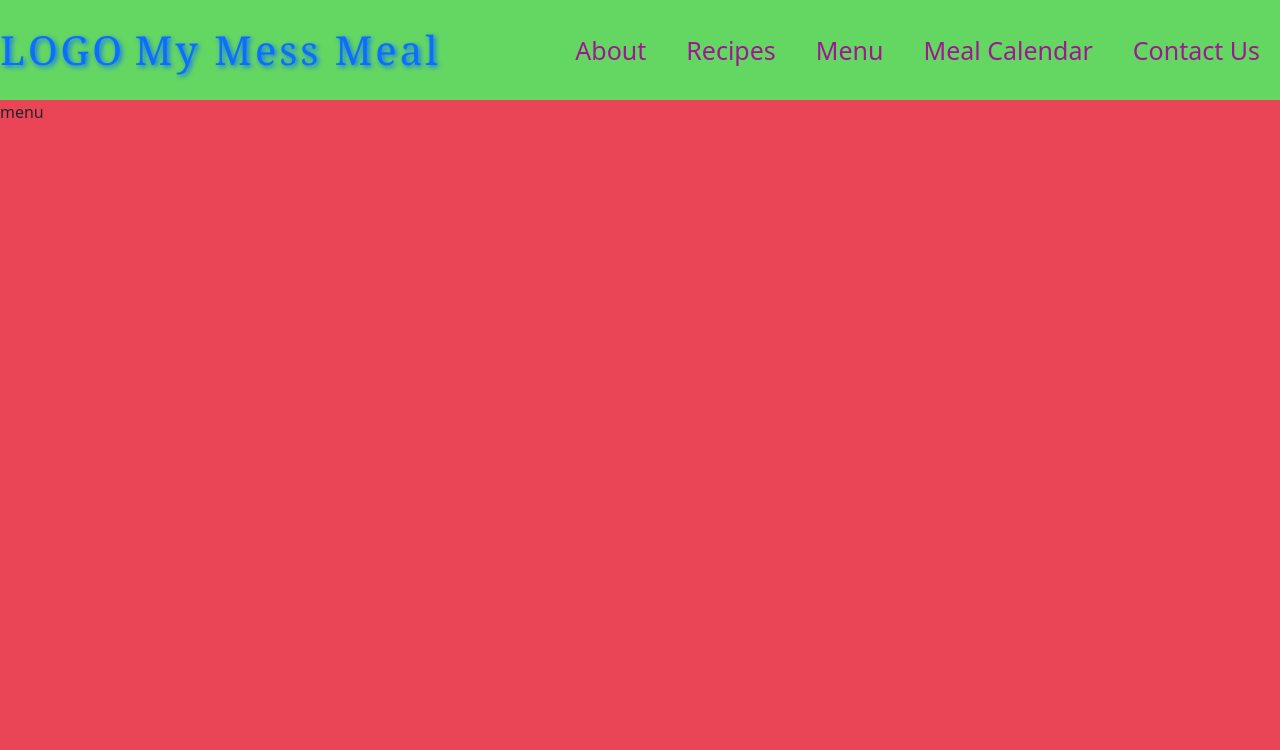
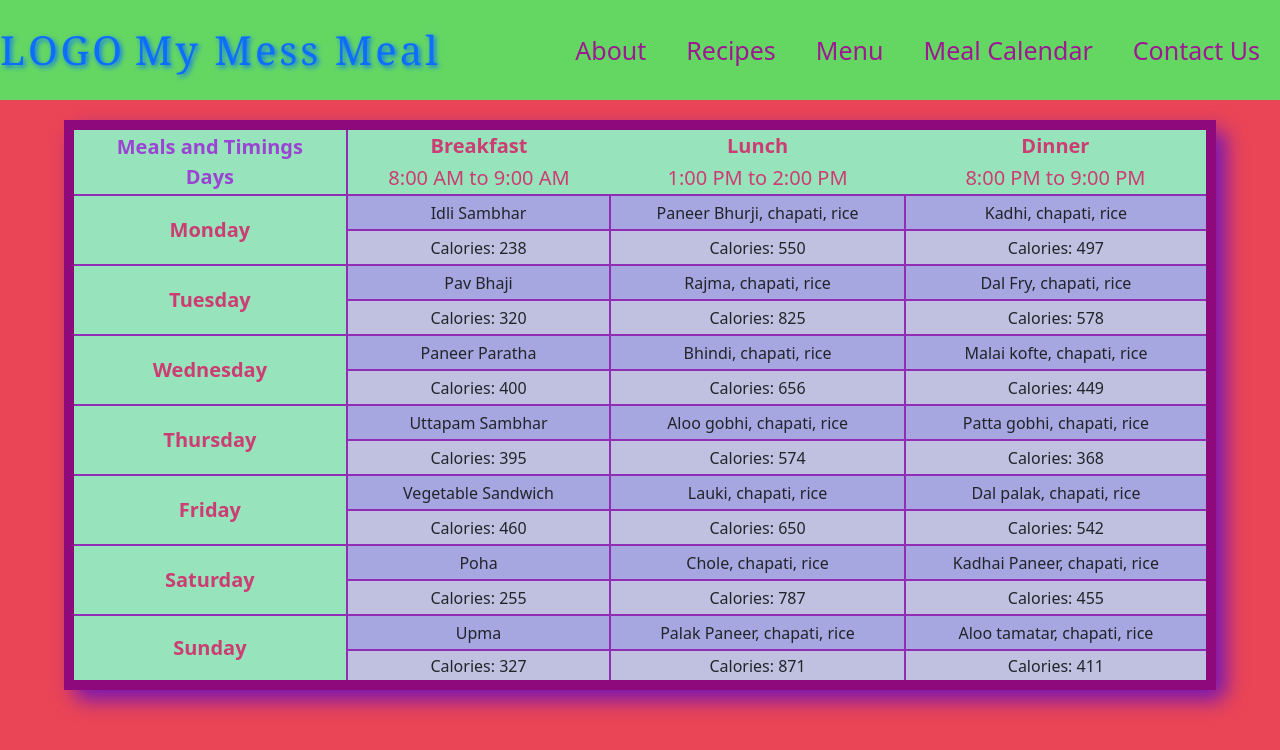
Before and after one commit to s4shreya/my-mess-meal, a React (Create React App) app: page /menu in a window 1280 px wide. Shown: the top 750 px of the page. Built offline with nearby package versions, Linux system fonts and the light colour scheme.

Commit message:
created menu page

```diff
--- a/src/components/menu-items/MenuItemsList.js
+++ b/src/components/menu-items/MenuItemsList.js
@@ -1,26 +1,112 @@
+import { useContext } from "react";
 
-
-const menu = [
-    {
-      id: 1,
-      breakfast: "Idli Sambhar",
-      lunch: "Rajma Chawal",
-      dinner: "Dal Chapati",
-    },
-    { id: 1, breakfast: "", lunch: "", dinner: "" },
-    { id: 1, breakfast: "", lunch: "", dinner: "" },
-    { id: 1, breakfast: "", lunch: "", dinner: "" },
-    { id: 1, breakfast: "", lunch: "", dinner: "" },
-    { id: 1, breakfast: "", lunch: "", dinner: "" },
-    { id: 1, breakfast: "", lunch: "", dinner: "" },
-  ];
+import styles from "./MenuItemsList.module.css";
+import MenuContext from "../../store/menu-context";
 
 function MenuItemsList() {
-    return (
-        <div>
-            menu items list
-        </div>
-    );
+  const menuCtxt = useContext(MenuContext);
+
+  return (
+    <div>
+      <table className={styles.menuTable}>
+        <thead className={styles.tableHeader}>
+          <tr>
+            <th rowSpan={2} className={styles.main}>
+              Meals and Timings <br />
+              Days
+            </th>
+            <th>Breakfast</th>
+            <th>Lunch</th>
+            <th>Dinner</th>
+          </tr>
+          <tr>
+            <td>8:00 AM to 9:00 AM</td>
+            <td>1:00 PM to 2:00 PM</td>
+            <td>8:00 PM to 9:00 PM</td>
+          </tr>
+        </thead>
+        <tbody className={styles.tableBody}>
+          <tr>
+            <th rowSpan={2}>Monday</th>
+            <td>{menuCtxt.menuItems[0][0].name}</td>
+            <td>{menuCtxt.menuItems[1][0].name}</td>
+            <td>{menuCtxt.menuItems[2][0].name}</td>
+          </tr>
+          <tr>
+            <td>Calories: {menuCtxt.menuItems[0][0].calories}</td>
+            <td>Calories: {menuCtxt.menuItems[1][0].calories}</td>
+            <td>Calories: {menuCtxt.menuItems[2][0].calories}</td>
+          </tr>
+          <tr>
+            <th rowSpan={2}>Tuesday</th>
+            <td>{menuCtxt.menuItems[0][1].name}</td>
+            <td>{menuCtxt.menuItems[1][1].name}</td>
+            <td>{menuCtxt.menuItems[2][1].name}</td>
+          </tr>
+          <tr>
+            <td>Calories: {menuCtxt.menuItems[0][1].calories}</td>
+            <td>Calories: {menuCtxt.menuItems[1][1].calories}</td>
+            <td>Calories: {menuCtxt.menuItems[2][1].calories}</td>
+          </tr>
+          <tr>
+            <th rowSpan={2}>Wednesday</th>
+            <td>{menuCtxt.menuItems[0][2].name}</td>
+            <td>{menuCtxt.menuItems[1][2].name}</td>
+            <td>{menuCtxt.menuItems[2][2].name}</td>
+          </tr>
+          <tr>
+            <td>Calories: {menuCtxt.menuItems[0][2].calories}</td>
+            <td>Calories: {menuCtxt.menuItems[1][2].calories}</td>
+            <td>Calories: {menuCtxt.menuItems[2][2].calories}</td>
+          </tr>
+          <tr>
+            <th rowSpan={2}>Thursday</th>
+            <td>{menuCtxt.menuItems[0][3].name}</td>
+            <td>{menuCtxt.menuItems[1][3].name}</td>
+            <td>{menuCtxt.menuItems[2][3].name}</td>
+          </tr>
+          <tr>
+            <td>Calories: {menuCtxt.menuItems[0][3].calories}</td>
+            <td>Calories: {menuCtxt.menuItems[1][3].calories}</td>
+            <td>Calories: {menuCtxt.menuItems[2][3].calories}</td>
+          </tr>
+          <tr>
+            <th rowSpan={2}>Friday</th>
+            <td>{menuCtxt.menuItems[0][4].name}</td>
+            <td>{menuCtxt.menuItems[1][4].name}</td>
+            <td>{menuCtxt.menuItems[2][4].name}</td>
+          </tr>
+          <tr>
+            <td>Calories: {menuCtxt.menuItems[0][4].calories}</td>
+            <td>Calories: {menuCtxt.menuItems[1][4].calories}</td>
+            <td>Calories: {menuCtxt.menuItems[2][4].calories}</td>
+          </tr>
+          <tr>
+            <th rowSpan={2}>Saturday</th>
+            <td>{menuCtxt.menuItems[0][5].name}</td>
+            <td>{menuCtxt.menuItems[1][5].name}</td>
+            <td>{menuCtxt.menuItems[2][5].name}</td>
+          </tr>
+          <tr>
+            <td>Calories: {menuCtxt.menuItems[0][5].calories}</td>
+            <td>Calories: {menuCtxt.menuItems[1][5].calories}</td>
+            <td>Calories: {menuCtxt.menuItems[2][5].calories}</td>
+          </tr>
+          <tr>
+            <th rowSpan={2}>Sunday</th>
+            <td>{menuCtxt.menuItems[0][6].name}</td>
+            <td>{menuCtxt.menuItems[1][6].name}</td>
+            <td>{menuCtxt.menuItems[2][6].name}</td>
+          </tr>
+          <tr>
+            <td>Calories: {menuCtxt.menuItems[0][6].calories}</td>
+            <td>Calories: {menuCtxt.menuItems[1][6].calories}</td>
+            <td>Calories: {menuCtxt.menuItems[2][6].calories}</td>
+          </tr>
+        </tbody>
+      </table>
+    </div>
+  );
 }
 
 export default MenuItemsList;
--- /dev/null
+++ b/src/components/menu-items/MenuItemsList.module.css
@@ -0,0 +1,45 @@
+.heading {
+  font-size: 30px;
+  color: whitesmoke;
+  text-align: center;
+  padding: 0;
+  font-weight: 700;
+  letter-spacing: 3px;
+}
+
+.menuTable {
+  caption-side: top;
+  border: 10px solid rgb(142, 10, 124);
+  border-radius: 10px;
+  margin: auto;
+  width: 90%;
+  background-color: rgb(166, 166, 224);
+  box-shadow: 10px 10px 20px rgb(117, 22, 180);
+  margin-top: 20px;
+}
+
+.tableHeader,
+.tableBody th {
+  text-align: center;
+  font-size: 20px;
+  color: rgb(203, 61, 115);
+  background-color: rgb(151, 228, 188);
+  border: 2px solid rgb(145, 45, 181);
+}
+
+.main {
+  border: 2px solid rgb(145, 45, 181);
+  color: rgb(155, 68, 212);
+}
+
+.tableBody tr,
+.tableBody td {
+  border: 2px solid rgb(145, 45, 181);
+  text-align: center;
+  height: 35px;
+  font-weight: 500;
+}
+
+.tableBody tr:nth-child(even) {
+  background-color: rgb(192, 192, 225);
+}
--- a/src/pages/Menu.js
+++ b/src/pages/Menu.js
@@ -1,8 +1,11 @@
+import MenuItemsList from "../components/menu-items/MenuItemsList";
+
 function Menu() {
-
-  return <div>
-    menu
-  </div>;
+  return (
+    <div>
+      <MenuItemsList />
+    </div>
+  );
 }
 
 export default Menu;
--- a/src/store/menu-context.js
+++ b/src/store/menu-context.js
@@ -65,33 +65,33 @@ export function MenuContextProvider(props) {
 
   const menuItemsList = [[], [], []];
   menuItemsList[0] = [
-    { name: "Idli Sambhar", calories: 138 },
-    { name: "Pav Bhaji", calories: 120 },
-    { name: "Paneer Paratha", calories: 200 },
-    { name: "Uttapam Sambhar", calories: 195 },
-    { name: "Vegetable Sandwich", calories: 100 },
-    { name: "Poha", calories: 155 },
-    { name: "Upma", calories: 127 },
+    { name: "Idli Sambhar", calories: 238 },
+    { name: "Pav Bhaji", calories: 320 },
+    { name: "Paneer Paratha", calories: 400 },
+    { name: "Uttapam Sambhar", calories: 395 },
+    { name: "Vegetable Sandwich", calories: 460 },
+    { name: "Poha", calories: 255 },
+    { name: "Upma", calories: 327 },
   ];
 
   menuItemsList[1] = [
-    { name: "Paneer Bhurji, chapati, rice", calories: 450 },
-    { name: "Rajma, chapati, rice", calories: 625 },
-    { name: "Bhindi, chapati, rice", calories: 456 },
-    { name: "Aloo gobhi, chapati, rice", calories: 374 },
-    { name: "Lauki, chapati, rice", calories: 350 },
-    { name: "Chole, chapati, rice", calories: 587 },
-    { name: "Palak Paneer, chapati, rice", calories: 471 },
+    { name: "Paneer Bhurji, chapati, rice", calories: 550 },
+    { name: "Rajma, chapati, rice", calories: 825 },
+    { name: "Bhindi, chapati, rice", calories: 656 },
+    { name: "Aloo gobhi, chapati, rice", calories: 574 },
+    { name: "Lauki, chapati, rice", calories: 650 },
+    { name: "Chole, chapati, rice", calories: 787 },
+    { name: "Palak Paneer, chapati, rice", calories: 871 },
   ];
 
   menuItemsList[2] = [
-    { name: "Kadhi, chapati, rice", calories: 397 },
-    { name: "Dal Fry, chapati, rice", calories: 278 },
-    { name: "Malai kofte, chapati, rice", calories: 349 },
-    { name: "Patta gobhi, chapati, rice", calories: 268 },
-    { name: "Dal palak, chapati, rice", calories: 342 },
+    { name: "Kadhi, chapati, rice", calories: 497 },
+    { name: "Dal Fry, chapati, rice", calories: 578 },
+    { name: "Malai kofte, chapati, rice", calories: 449 },
+    { name: "Patta gobhi, chapati, rice", calories: 368 },
+    { name: "Dal palak, chapati, rice", calories: 542 },
     { name: "Kadhai Paneer, chapati, rice", calories: 455 },
-    { name: "Aloo tamatar, chapati, rice", calories: 211 },
+    { name: "Aloo tamatar, chapati, rice", calories: 411 },
   ];
 
   const findMeal = (count) => {
```
